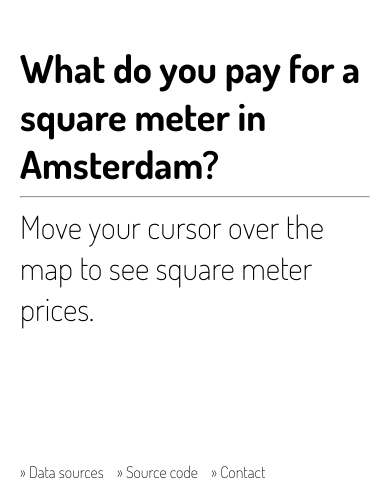
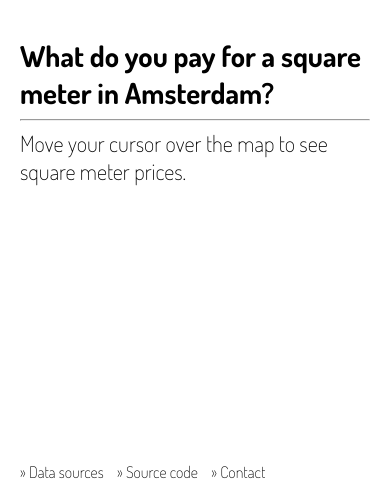
Before and after one commit to SvanBoxel/squaremeter.amsterdam, a website: page index.html in a window 390 px wide. Shown: the part 352-844 px from the top of the page. Drawn offline with Linux system fonts and the light colour scheme; some packages are replaced by stand-ins of ours; no server answers.

Commit message:
Decrease font size on smaller devices

```diff
--- a/assets/css/styles.css
+++ b/assets/css/styles.css
@@ -103,6 +103,14 @@ img.item {
     height: 100%;
   }
 
+  h1 {
+    font-size: 1.8em;
+  }
+
+  h2 {
+    font-size: 1.4em;
+  }
+
   #map, #container {
     width: 100%;
     position: initial;
```
